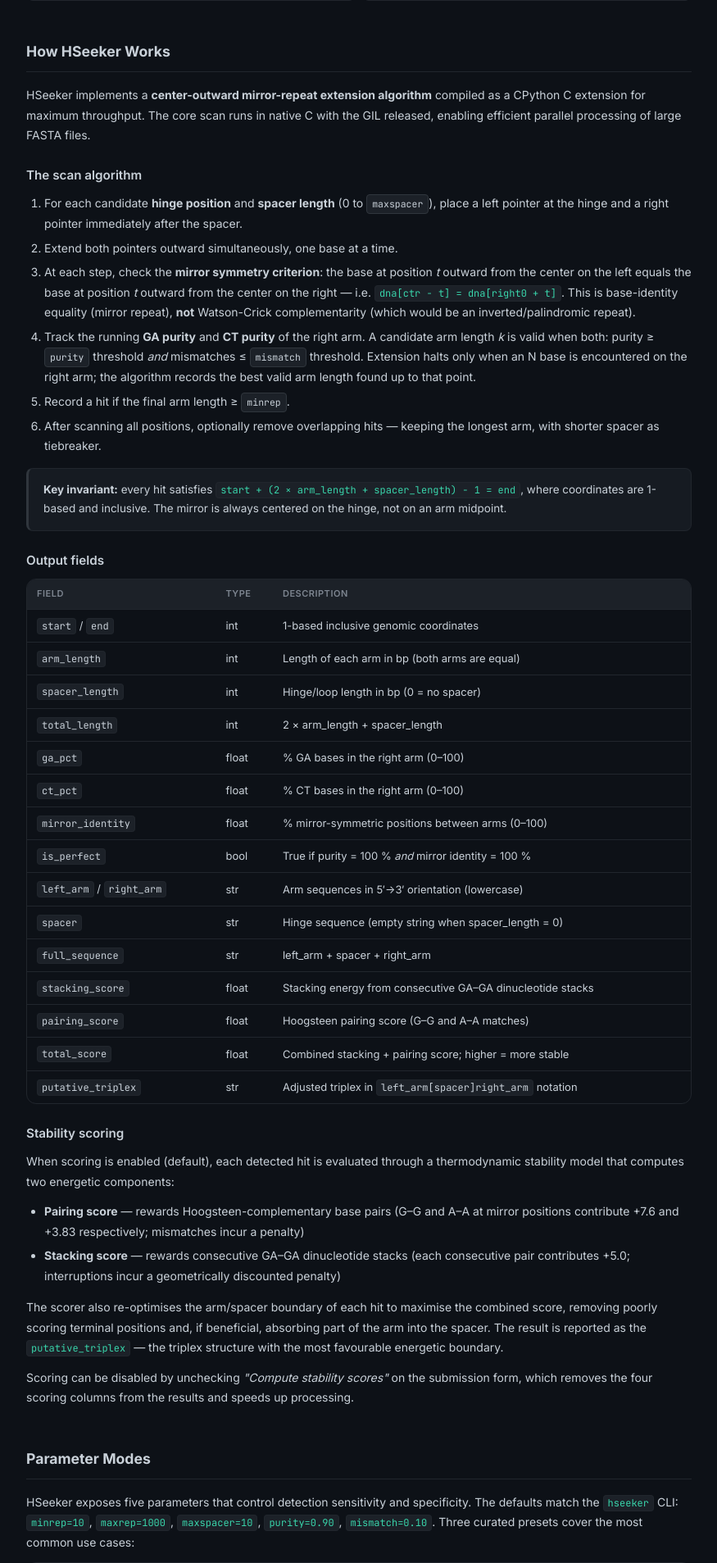
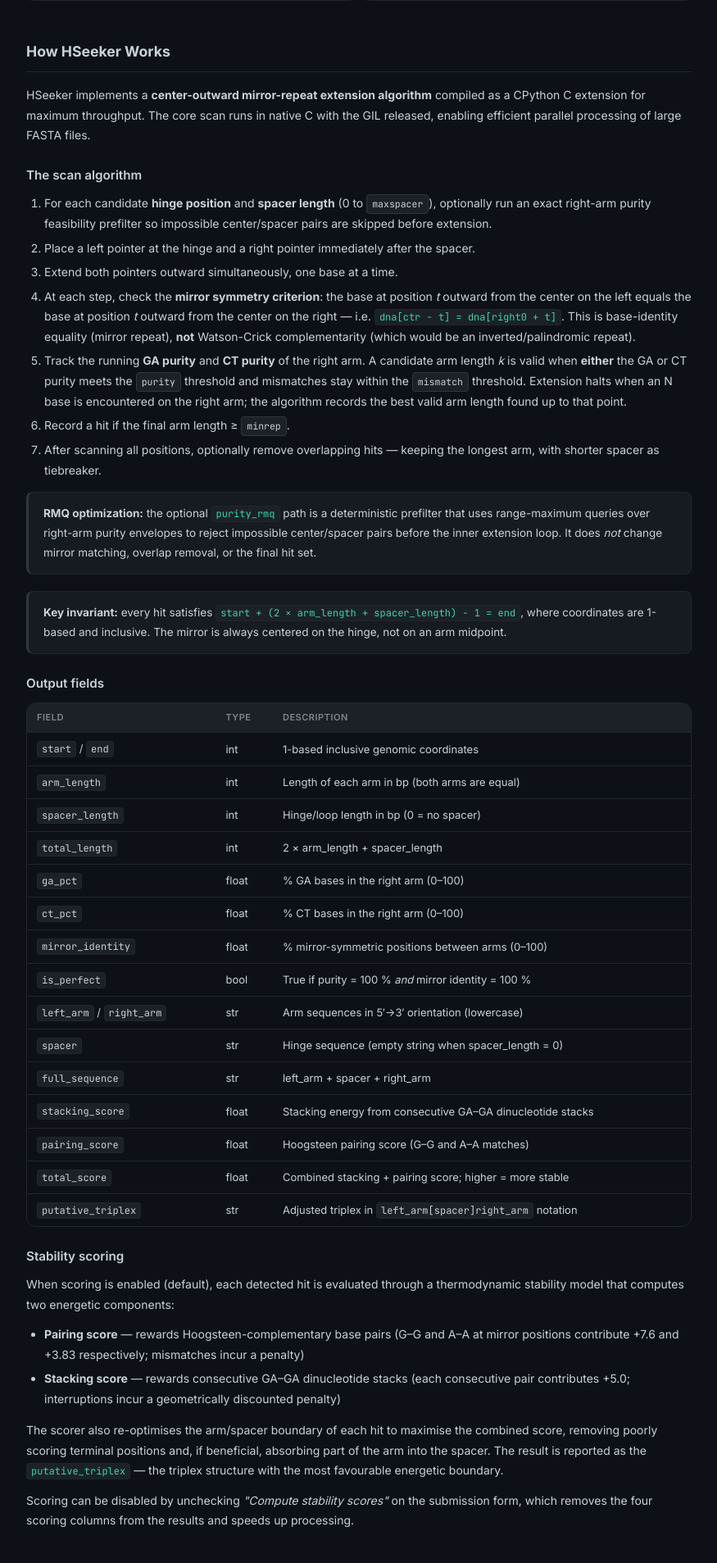
Before and after one commit to Georgakopoulos-Soares-lab/HSeeker, a FastAPI app: page /about in a window 1280 px wide. Shown: the part 1233-3140 px from the top of the page at 82% size, without its empty margins (202-1077 px from the left). Run offline with FastAPI, Linux system fonts and the light colour scheme; parts of the project's set-up code (start-up, migrations or seed data) failed here and were passed over; some libraries are stand-ins or nearby versions.

Commit message:
Pypi integration and web app about update

```diff
--- a/webapp/templates/about.html
+++ b/webapp/templates/about.html
@@ -99,13 +99,18 @@
 
     <h3>The scan algorithm</h3>
     <ol>
-      <li>For each candidate <strong>hinge position</strong> and <strong>spacer length</strong> (0 to <span class="about-chip">maxspacer</span>), place a left pointer at the hinge and a right pointer immediately after the spacer.</li>
+      <li>For each candidate <strong>hinge position</strong> and <strong>spacer length</strong> (0 to <span class="about-chip">maxspacer</span>), optionally run an exact right-arm purity feasibility prefilter so impossible center/spacer pairs are skipped before extension.</li>
+      <li>Place a left pointer at the hinge and a right pointer immediately after the spacer.</li>
       <li>Extend both pointers outward simultaneously, one base at a time.</li>
       <li>At each step, check the <strong>mirror symmetry criterion</strong>: the base at position <em>t</em> outward from the center on the left equals the base at position <em>t</em> outward from the center on the right — i.e. <code>dna[ctr − t] = dna[right0 + t]</code>. This is base-identity equality (mirror repeat), <strong>not</strong> Watson-Crick complementarity (which would be an inverted/palindromic repeat).</li>
-      <li>Track the running <strong>GA purity</strong> and <strong>CT purity</strong> of the right arm. A candidate arm length <em>k</em> is valid when both: purity ≥ <span class="about-chip">purity</span> threshold <em>and</em> mismatches ≤ <span class="about-chip">mismatch</span> threshold. Extension halts only when an N base is encountered on the right arm; the algorithm records the best valid arm length found up to that point.</li>
+      <li>Track the running <strong>GA purity</strong> and <strong>CT purity</strong> of the right arm. A candidate arm length <em>k</em> is valid when <strong>either</strong> the GA or CT purity meets the <span class="about-chip">purity</span> threshold and mismatches stay within the <span class="about-chip">mismatch</span> threshold. Extension halts when an N base is encountered on the right arm; the algorithm records the best valid arm length found up to that point.</li>
       <li>Record a hit if the final arm length ≥ <span class="about-chip">minrep</span>.</li>
       <li>After scanning all positions, optionally remove overlapping hits — keeping the longest arm, with shorter spacer as tiebreaker.</li>
     </ol>
+
+    <div class="callout">
+      <p><strong>RMQ optimization:</strong> the optional <code>purity_rmq</code> path is a deterministic prefilter that uses range-maximum queries over right-arm purity envelopes to reject impossible center/spacer pairs before the inner extension loop. It does <em>not</em> change mirror matching, overlap removal, or the final hit set.</p>
+    </div>
 
     <div class="callout">
       <p><strong>Key invariant:</strong> every hit satisfies
@@ -159,9 +164,12 @@
   <!-- ── Parameter modes ──────────────────────────────────────────────────── -->
   <section class="about-section">
     <h2>Parameter Modes</h2>
-    <p>HSeeker exposes five parameters that control detection sensitivity and specificity.
-      The defaults match the <code>hseeker</code> CLI:
-      <code>minrep=10</code>, <code>maxrep=1000</code>, <code>maxspacer=10</code>, <code>purity=0.90</code>, <code>mismatch=0.10</code>.
+    <p>The web app exposes the same scan controls used by the backend submission form:
+      <code>minrep</code>, <code>maxrep</code>, <code>maxspacer</code>, <code>purity</code>, <code>mismatch</code>,
+      <code>remove_overlaps</code>, and <code>score</code>. The defaults match the <code>hseeker</code> CLI and web form:
+      <code>minrep=10</code>, <code>maxrep=1000</code>, <code>maxspacer=10</code>, <code>purity=0.90</code>,
+      <code>mismatch=0.10</code>, <code>remove_overlaps=on</code>, <code>score=on</code>.
+      The underlying Python API also accepts <code>seq_offset</code> and <code>purity_rmq</code> for advanced use.
       Three curated presets cover the most common use cases:</p>
 
     <div class="table-wrap" style="margin-bottom: 24px;">
@@ -232,6 +240,11 @@
         <p>When enabled, overlapping hits are deduplicated by keeping the longest arm.
            Ties are broken by shorter spacer. Disable to see all raw hits from the
            center-outward scan.</p>
+      </div>
+      <div class="about-param-card">
+        <div class="about-param-name"><span class="about-chip">score</span></div>
+        <p>When enabled, each hit is post-processed with thermodynamic stability scoring and the
+           resulting stacking, pairing, total score, and putative triplex fields are included in the output.</p>
       </div>
     </div>
   </section>
```
Also changed, not shown: .github/workflows/build_wheels.yml.
